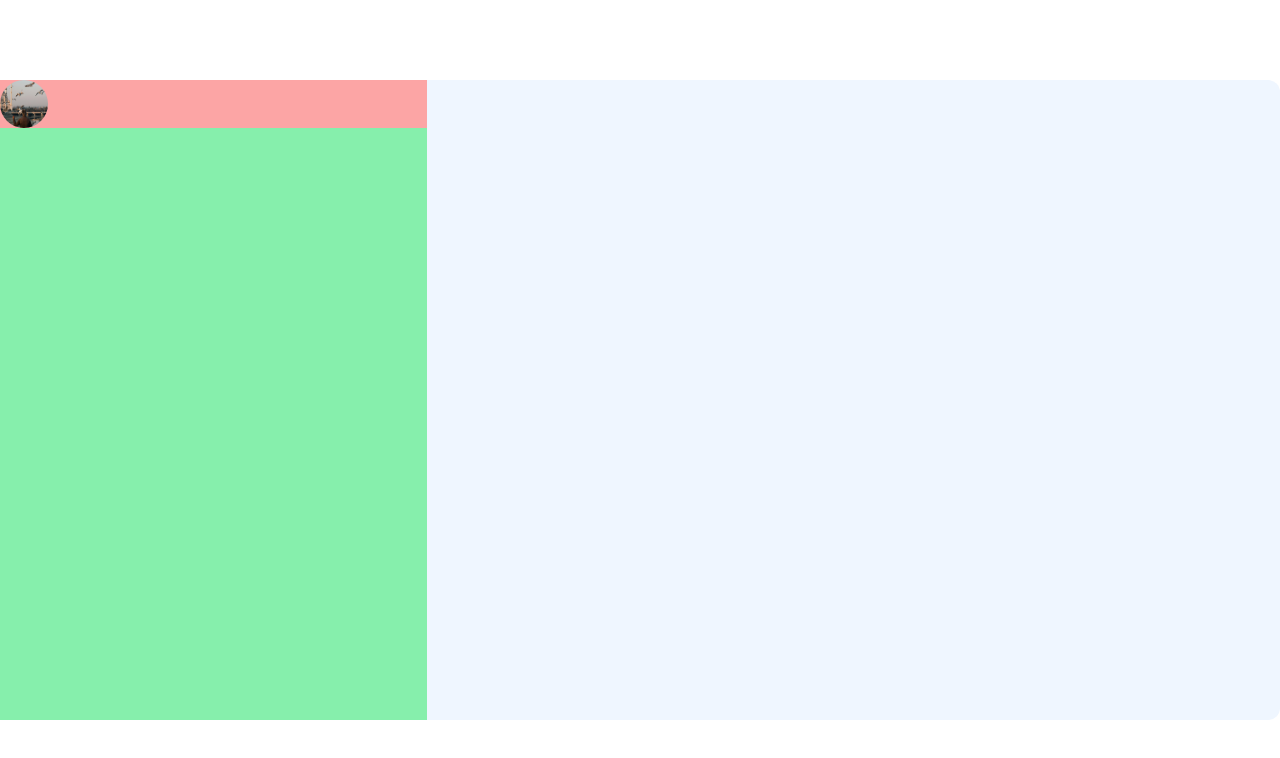
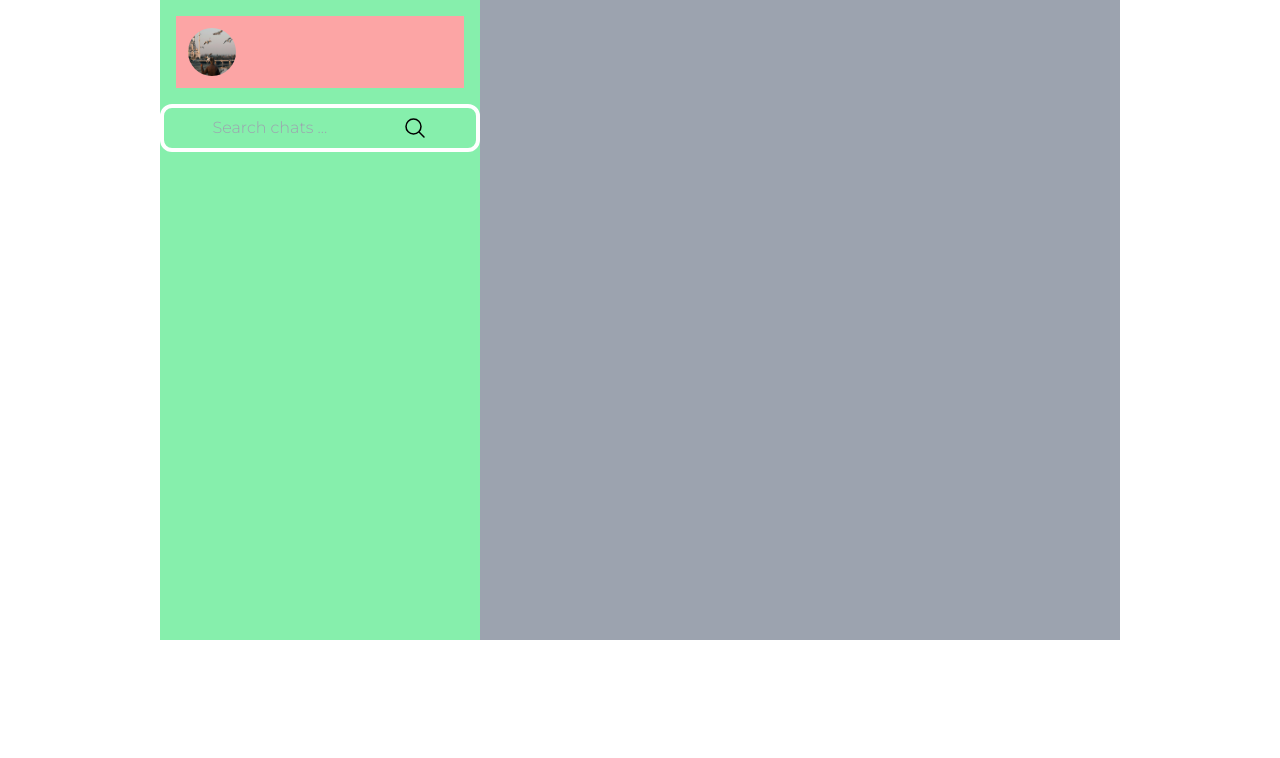
Before and after one commit to techmannih/chat-app-client, a React (Vite) app: page / in a window 1280 px wide. Shown: the top 758 px of the page. Built offline with nearby package versions, Linux system fonts and the light colour scheme.

Commit message:
chat currentUser

```diff
--- a/src/App.jsx
+++ b/src/App.jsx
@@ -8,10 +8,10 @@ export default function App() {
         className="
           font-montserrat
           h-screen
-          bg-white
-          sm:{
-            flex align-middle justify-center
-          }"
+        bg-white
+          flex
+          justify-center
+          align-bottom "
       >
         <Chatmain />
       </div>
--- a/src/components/chatLeftSection/Chatleftbar.jsx
+++ b/src/components/chatLeftSection/Chatleftbar.jsx
@@ -1,9 +1,15 @@
+import ChatSearch from "../chatSearch/ChatSearch";
 import CurrentUser from "../currentUser/CurrentUser";
 
 export default function Chatleftbar() {
   return (
     <div className="w-1/3 h-full bg-green-300">
-      <CurrentUser />
+      <div className="top">
+        <CurrentUser />
+      </div>
+      <div className="leftBottom">
+        <ChatSearch />
+      </div>
     </div>
   );
 }
--- /dev/null
+++ b/src/components/chatSearch/ChatSearch.jsx
@@ -0,0 +1,29 @@
+export default function ChatSearch() {
+  return (
+    <div className="container flex justify-center">
+      <div className="searchbox flex justify-center border-4 border-white w-80 py-2 rounded-xl">
+        <input
+          className="bg-transparent outline-none placeholder:text-blue"
+          type="text"
+          placeholder="Search chats ..."
+        />
+        <div className="searchicon">
+          <svg
+            xmlns="http://www.w3.org/2000/svg"
+            fill="none"
+            viewBox="0 0 24 24"
+            strokeWidth={1.5}
+            stroke="currentColor"
+            className="w-6 h-6"
+          >
+            <path
+              strokeLinecap="round"
+              strokeLinejoin="round"
+              d="M21 21l-5.197-5.197m0 0A7.5 7.5 0 105.196 5.196a7.5 7.5 0 0010.607 10.607z"
+            />
+          </svg>
+        </div>
+      </div>
+    </div>
+  );
+}
--- a/src/components/chatmain/Chatmain.jsx
+++ b/src/components/chatmain/Chatmain.jsx
@@ -1,9 +1,13 @@
 import Chatleftbar from "../chatLeftSection/Chatleftbar";
-import CurrentUser from "../currentUser/CurrentUser";
 
 export default function Chatmain() {
   return (
-    <div className="container bg-blue-50 m-auto h-4/5 rounded-xl">
+    <div
+      className="
+      h-4/5
+      bg-gray-400
+      w-9/12"
+    >
       <Chatleftbar />
     </div>
   );
--- a/src/components/currentUser/CurrentUser.jsx
+++ b/src/components/currentUser/CurrentUser.jsx
@@ -1,12 +1,13 @@
-export default function CurrentUser(){
-    return (
-        <div className="container h-full">
-            <div className="container bg-red-300">
-                <img
-                className="rounded-full w-12 h-12"
-                src="/src/assets/img/profile.jpg"
-                alt="" />
-            </div>
-        </div>
-    )
+export default function CurrentUser() {
+  return (
+    <div className="container p-2">
+      <div className="bg-red-300 m-2 p-1">
+        <img
+          className="rounded-full w-12 h-12 m-2"
+          src="/src/assets/img/profile.jpg"
+          alt=""
+        />
+      </div>
+    </div>
+  );
 }
```
